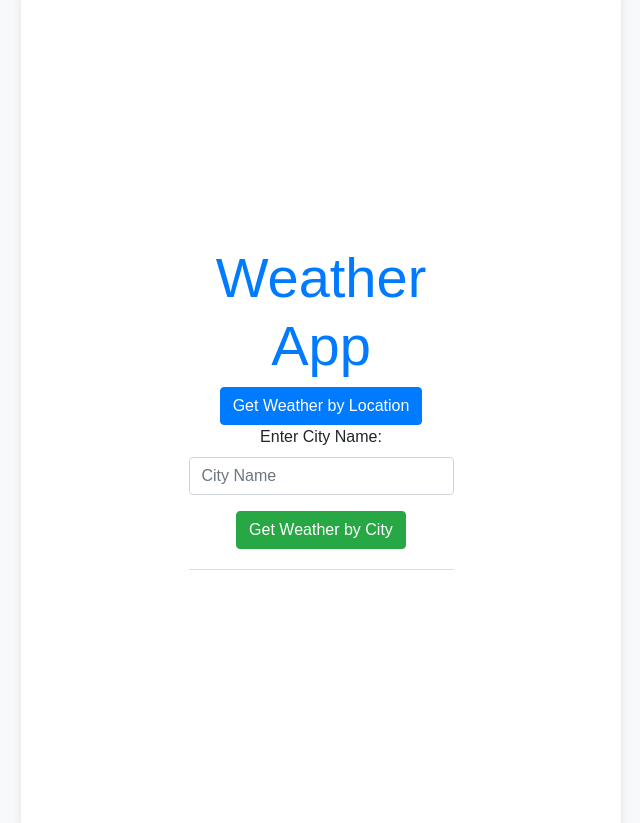
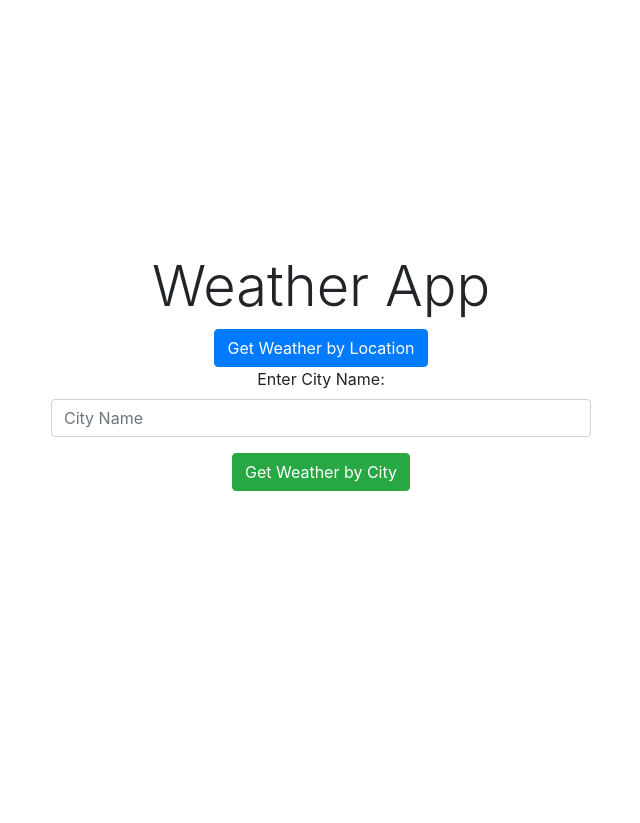
Before and after one commit to yehudaheller/israelweather.github.io, a plain HTML site: page index.html in a window 1280 px wide. Shown: the part 28-851 px from the top of the page, without its empty margins (319-959 px from the left). After the commit the page ends 800 px from the top, so only its background shows below. Drawn offline with nearby package versions, Linux system fonts and the light colour scheme.

Commit message:
Update style.css

```diff
--- a/style.css
+++ b/style.css
@@ -1,57 +1,35 @@
-body {
-    font-family: 'Arial', sans-serif;
-    background-color: #f8f9fa;
-    margin: 0;
-    padding: 0;
+/* Add styling for the daily forecast section */
+.daily-forecast {
+    display: flex;
+    overflow-x: auto;
+    margin-top: 10px;
 }
 
-.container {
-    max-width: 600px;
-    margin: auto;
-    padding: 20px;
-    box-shadow: 0 0 10px rgba(0, 0, 0, 0.1);
-    background-color: #ffffff;
-    border-radius: 10px;
-    margin-top: 20px;
+/* Add styling for each day in the daily forecast */
+.day {
+    flex: 0 0 auto;
+    text-align: center;
+    margin-right: 10px;
+    padding: 10px;
+    background-color: #e0e0e0;
 }
 
-.weather-container {
-    text-align: center;
+/* Add styling for date in the daily forecast */
+.date {
+    font-weight: bold;
 }
 
-h1 {
-    color: #007bff;
+/* Add styling for temperature in the daily forecast */
+.temperature {
+    font-size: 1.2em;
 }
 
-/* Responsive Typography */
-h1 {
-    font-size: 24px;
+/* Add styling for description in the daily forecast */
+.description {
+    margin-top: 5px;
 }
 
-/* Add media query for larger screens */
-@media (min-width: 768px) {
-    h1 {
-        font-size: 32px;
-    }
-}
-
-p {
-    margin: 10px 0;
-}
-
-/* Add some styling for a clean look */
-#weather-info {
-    border-top: 1px solid #ddd;
-    padding-top: 10px;
-}
-
-/* Add a bit of margin to the top for larger screens */
-@media (min-width: 768px) {
-    #weather-info {
-        margin-top: 20px;
-    }
-}
-/* CSS code for fade-in animation */
+/* Add styling for the fade-in animation */
 .fade-in {
     opacity: 0;
     animation: fadeIn 1s ease-in-out forwards;
@@ -65,22 +43,3 @@ p {
         opacity: 1;
     }
 }
-
-/* Add styling for the weather icon */
-.weather-icon {
-    max-width: 50px; /* Adjust the maximum width of the icon as needed */
-    margin-top: 10px; /* Add margin to create space between the icon and other elements */
-}
-
-/* Add styling for the current weather section */
-.current-weather {
-    background-color: #f0f0f0;
-    padding: 20px;
-    margin-bottom: 20px;
-}
-
-/* Add styling for the next 7 days forecast section */
-.next-7-days {
-    background-color: #e0e0e0;
-    padding: 20px;
-}
```
